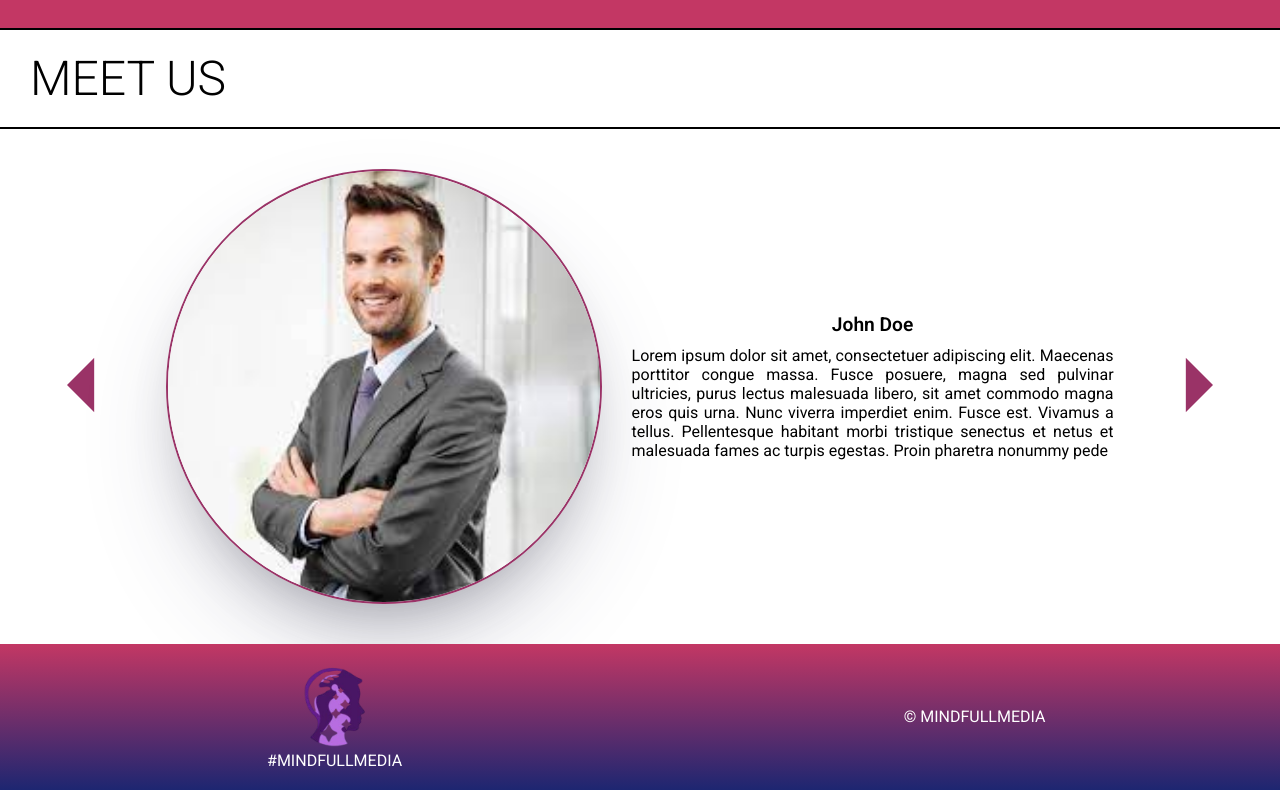
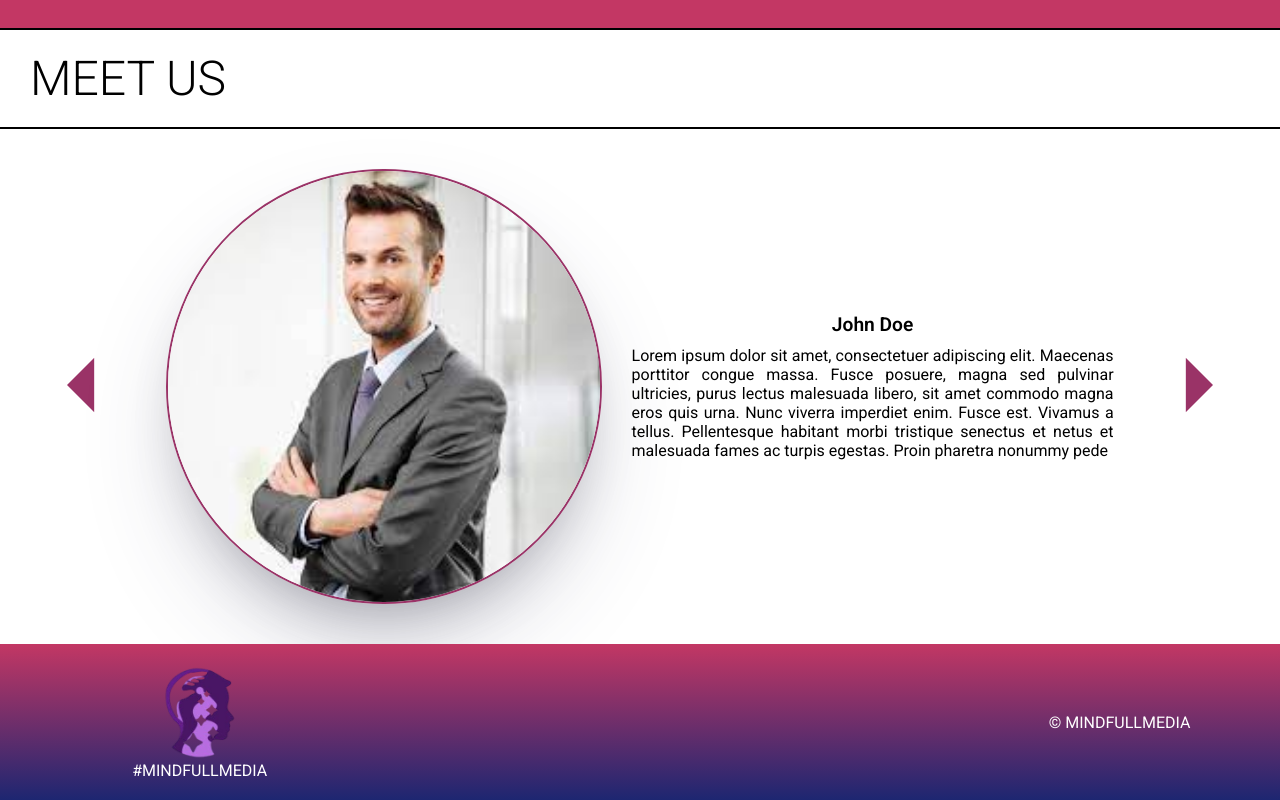
Before and after one commit to Xelo04/Mindful-Media, a React (Vite) app: page / in a window 1280 px wide. Shown: the part 1166-1966 px from the top of the page. Built offline with nearby package versions, Linux system fonts and the light colour scheme.

Commit message:
Refactor code structure for improved readability and maintainability

```diff
--- a/index.html
+++ b/index.html
@@ -2,7 +2,7 @@
 <html lang="en">
   <head>
     <meta charset="UTF-8" />
-    <link rel="icon" type="image/svg+xml" href="/favicon.svg" />
+    <link rel="icon" type="image/png" href="/logo-icon.png" />
     <meta name="viewport" content="width=device-width, initial-scale=1.0" />
     <meta name="description" content="Mindful Media Webpage" />
     <title>Mindful Media</title>
--- a/src/components/footer/Footer.tsx
+++ b/src/components/footer/Footer.tsx
@@ -8,7 +8,7 @@ const Footer = () => {
   return (
     <footer>
       <div className="logo">
-        <img src="footer_logo.png" alt="logo" />
+        <img src="logo-icon.png" alt="logo" />
         <span>#{footerData.author}</span>
       </div>
       <span>© {footerData.author}</span>
--- a/src/components/footer/footer.scss
+++ b/src/components/footer/footer.scss
@@ -2,9 +2,10 @@
 
 footer {
   display: flex;
-  justify-content: space-around;
+  justify-content: space-between;
   align-items: center;
   padding-block: 20px;
+  padding-inline: 7%;
   width: 100%;
   color: constants.$white-color;
   background: linear-gradient(
@@ -13,11 +14,12 @@ footer {
     constants.$dark-bg
   );
   .logo {
+    width: 20%;
     display: flex;
     flex-direction: column;
     align-items: center;
     img {
-      width: 200px;
+      width: 35%;
       height: auto;
     }
   }
```
Also changed, not shown: public/footer_logo.png (deleted), public/logo-icon.png (added).
